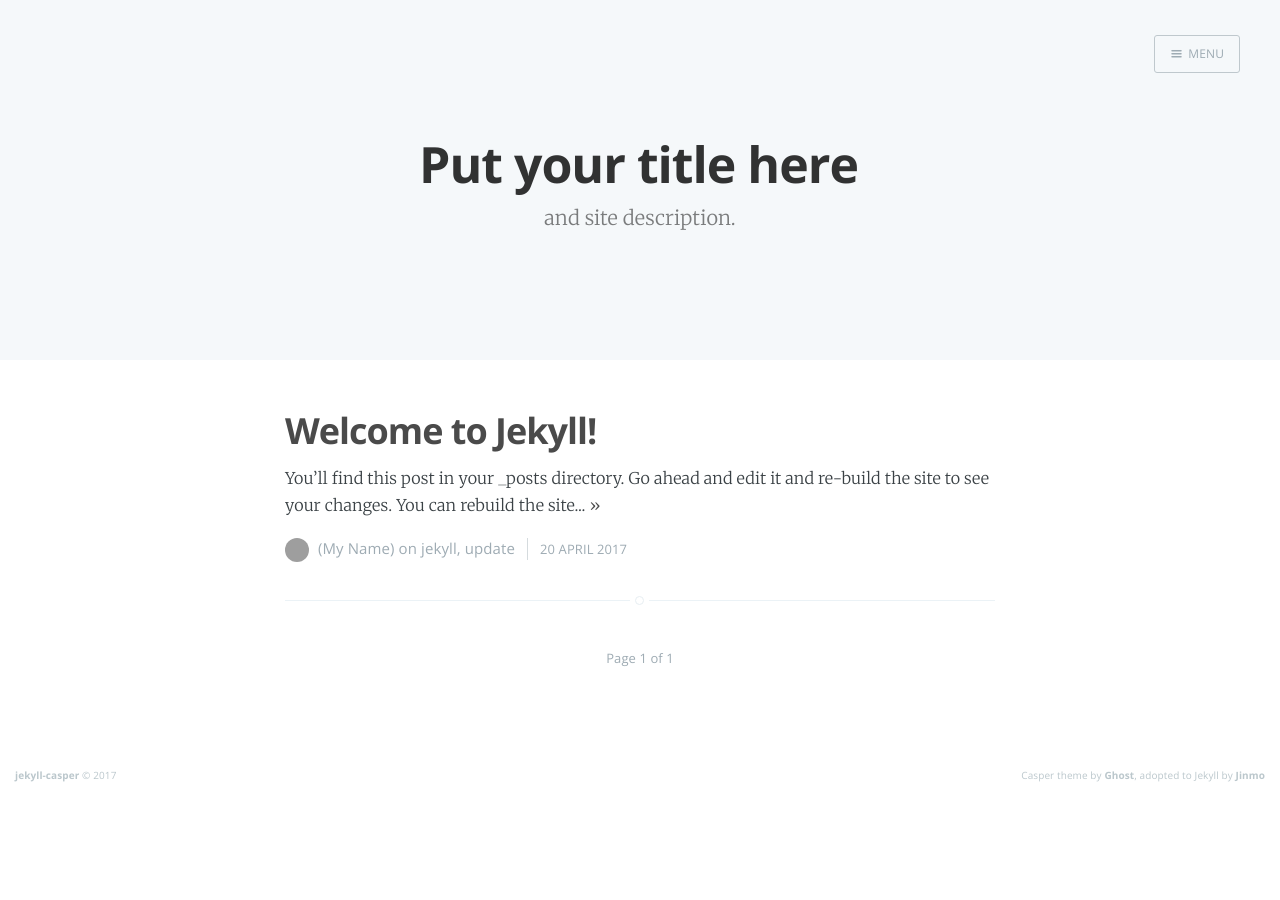
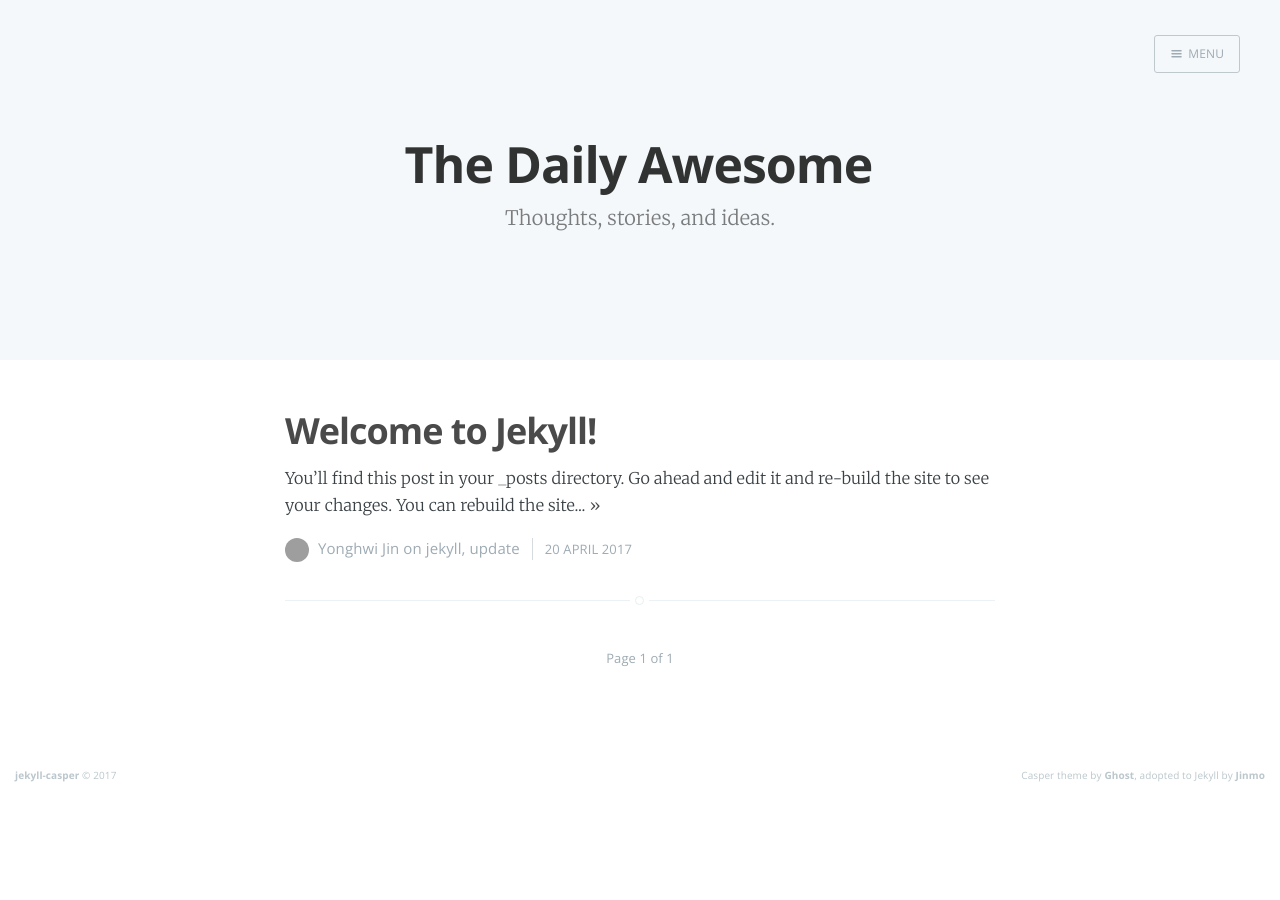
Before and after one commit to Jinmo/jekyll-casper, a Jekyll site: the page built from index.html, in a window 1280 px wide. Shown: the part 100-1000 px from the top of the page. Built offline with Jekyll 4.4.1, drawn with Linux system fonts in a browser that asks for light colours; the list of posts is cut into pages by our own code; grey boxes are pictures that could not be loaded.

Commit message:
changes for the demo

```diff
--- a/_config.yml
+++ b/_config.yml
@@ -2,12 +2,12 @@
 # Basic site information.
 # TODO: You can change it to your information.
 
-name: Put your title here
-description: and site description.
-meta_description: Meta description here!
+name: The Daily Awesome
+description: Thoughts, stories, and ideas.
+meta_description: Thoughts, stories, and ideas.
 
 baseurl: null
-url: https://example.com
+url: https://jinmo.github.io/jekyll-casper/
 logo: false
 navigation: true
 paginate: 15
--- a/_posts/2017-04-20-welcome-to-jekyll.markdown
+++ b/_posts/2017-04-20-welcome-to-jekyll.markdown
@@ -3,7 +3,7 @@ layout: post
 title:  "Welcome to Jekyll!"
 date:   2017-04-20 17:12:36 +0900
 tags:   jekyll update
-author: editme
+author: yonghwi
 ---
 You’ll find this post in your `_posts` directory. Go ahead and edit it and re-build the site to see your changes. You can rebuild the site in many different ways, but the most common way is to run `jekyll serve`, which launches a web server and auto-regenerates your site when a file is updated.
 
```
Also changed, not shown: _authors/editme.md (deleted, +0 -4 lines), _authors/yonghwi.md (added, +4 -0 lines).
